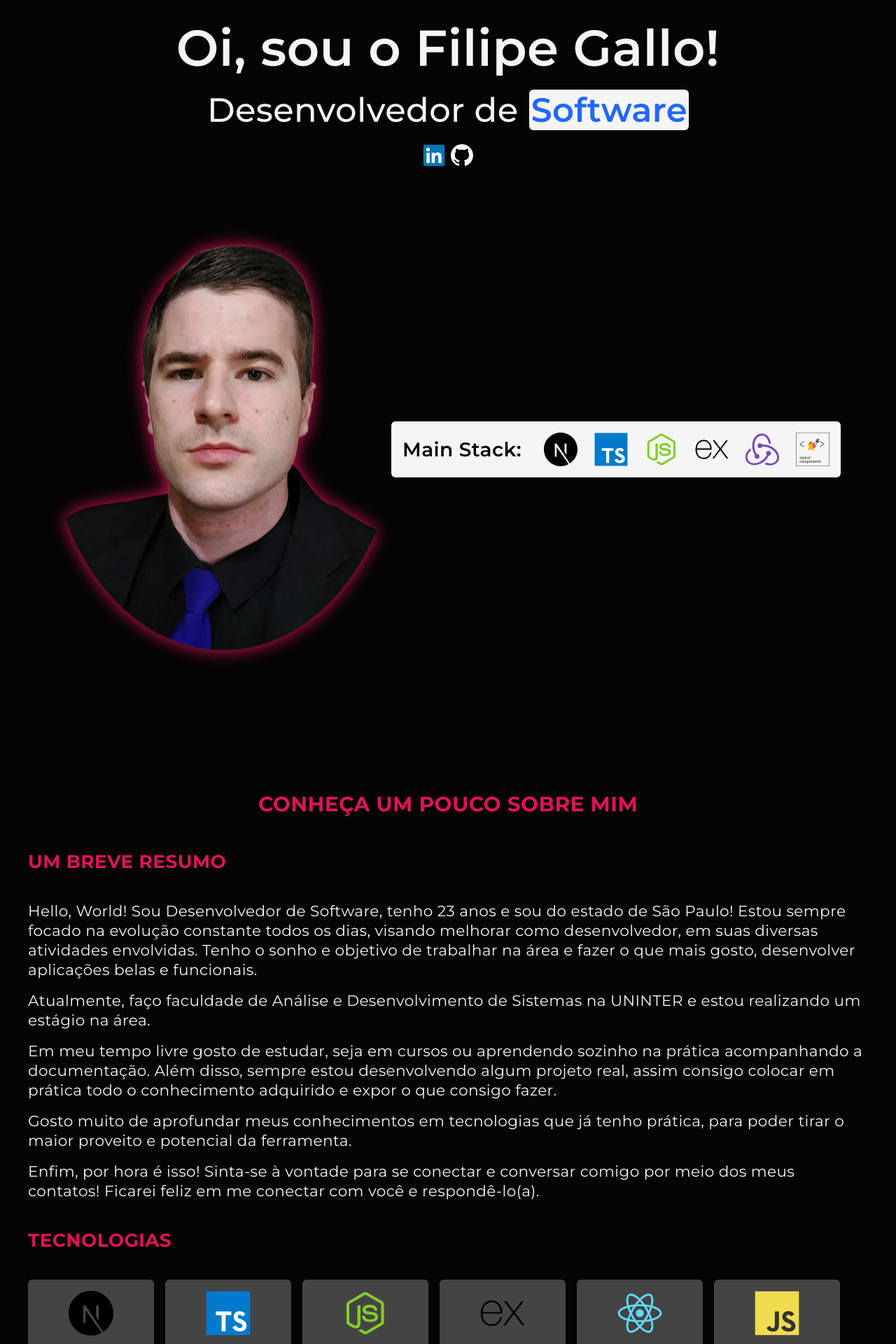
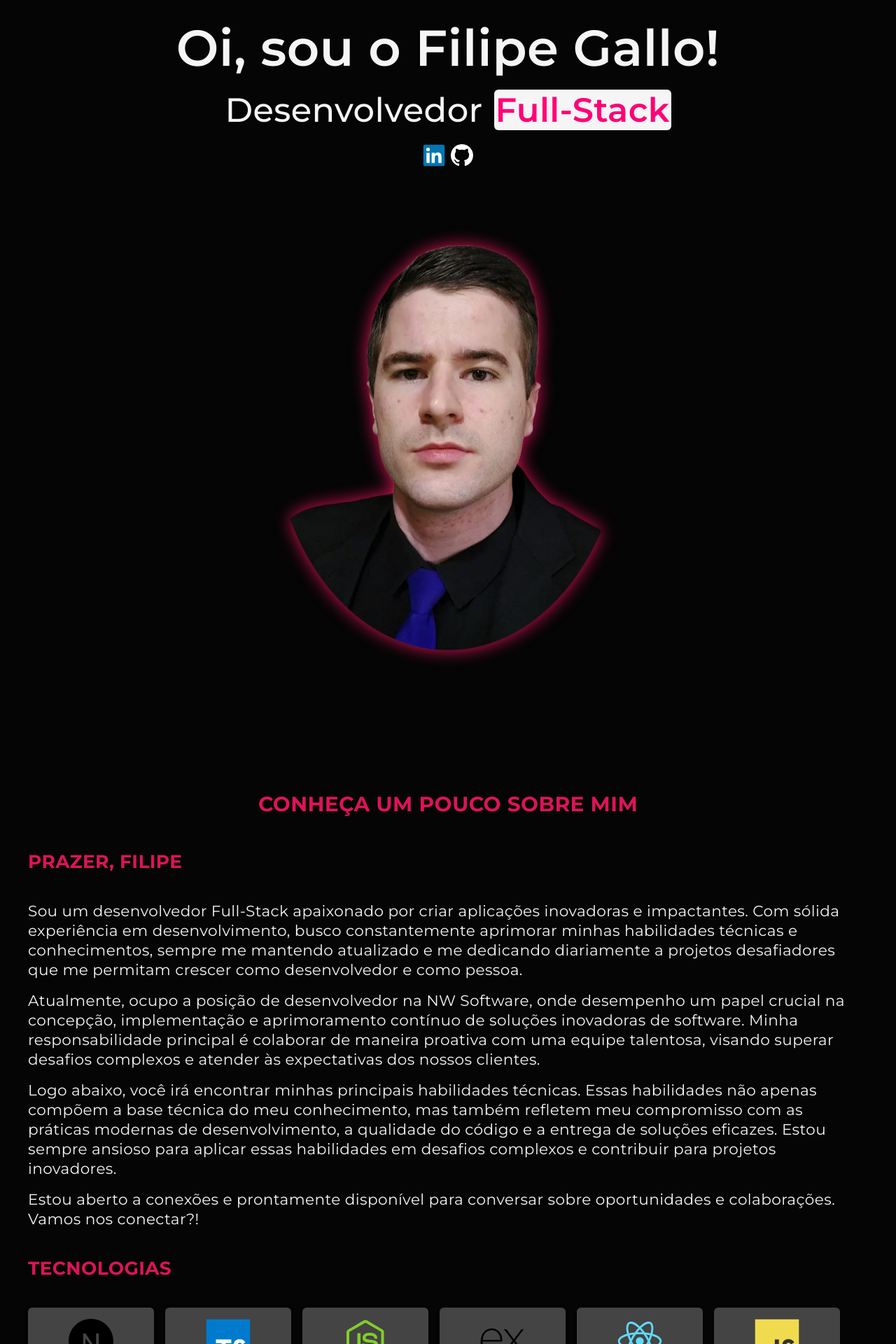
Before and after one commit to filipegallodev/portfolio-nextjs, a Next.js app: page / in a window 1280 px wide. Shown: the part 260-2180 px from the top of the page at 70% size. Built offline with nearby package versions, Linux system fonts and the light colour scheme.

Commit message:
update: nw about text and some content changes

```diff
--- a/src/app/contato/layout.tsx
+++ b/src/app/contato/layout.tsx
@@ -1,6 +1,6 @@
 export const metadata = {
   title: "Filipe Gallo | Contato",
-  description: "Entre em contato com o Desenvolvedor de Software Filipe Gallo.",
+  description: "Entre em contato com o Desenvolvedor Full-Stack Filipe Gallo.",
 };
 
 export default function ContactLayout({
--- a/src/app/layout.tsx
+++ b/src/app/layout.tsx
@@ -5,8 +5,8 @@ import { Providers } from "@/store/provider";
 import GlobalStyle from "@/styles/GlobalStyle";
 
 export const metadata = {
-  title: "Filipe Gallo | Desenvolvedor de Software",
-  description: "Site oficial do Desenvolvedor de Software Filipe Gallo.",
+  title: "Filipe Gallo | Desenvolvedor Full-Stack",
+  description: "Site oficial do Desenvolvedor Full-Stack Filipe Gallo.",
 };
 
 export default function RootLayout({
--- a/src/app/page.tsx
+++ b/src/app/page.tsx
@@ -27,16 +27,15 @@ export default function Home() {
           <Info>
             <MainTitle>Oi, sou o Filipe Gallo!</MainTitle>
             <Headline>
-              <span>Desenvolvedor de</span> <Strong>Software</Strong>
+              <span>Desenvolvedor</span> <Strong>Full-Stack</Strong>
             </Headline>
             <SocialMediaIcons />
           </Info>
           <ImageStyled src={FilipePhoto} alt="Foto de Filipe Gallo" />
-          <TechStack />
         </Container>
         <Section>
           <SectionTitle>Conheça um pouco sobre mim</SectionTitle>
-          <SubTitle>Um breve resumo</SubTitle>
+          <SubTitle>Prazer, Filipe</SubTitle>
           <AboutText />
           <SubTitle>Tecnologias</SubTitle>
           <TechnologiesContainer />
@@ -139,6 +138,6 @@ const Strong = styled.strong`
   background: var(--main-text-color);
   border-radius: 6px;
   padding: 0px 2px;
-  color: #2268ff;
+  color: #ff0077;
   font-weight: 600;
 `;
--- a/src/app/projetos/layout.tsx
+++ b/src/app/projetos/layout.tsx
@@ -1,6 +1,6 @@
 export const metadata = {
   title: "Filipe Gallo | Projetos",
-  description: "Projetos do Desenvolvedor de Software Filipe Gallo.",
+  description: "Projetos do Desenvolvedor Full-Stack Filipe Gallo.",
 };
 
 export default function ProjectsLayout({
--- a/src/app/sobre/layout.tsx
+++ b/src/app/sobre/layout.tsx
@@ -1,6 +1,6 @@
 export const metadata = {
   title: "Filipe Gallo | Sobre",
-  description: "Sobre o Desenvolvedor de Software Filipe Gallo.",
+  description: "Sobre o Desenvolvedor Full-Stack Filipe Gallo.",
 };
 
 export default function AboutLayout({
--- a/src/components/AboutText.tsx
+++ b/src/components/AboutText.tsx
@@ -5,30 +5,32 @@ const AboutText = () => {
   return (
     <>
       <Text>
-        Hello, World! Sou Desenvolvedor de Software, tenho 23 anos e sou do
-        estado de São Paulo! Estou sempre focado na evolução constante todos os
-        dias, visando melhorar como desenvolvedor, em suas diversas atividades
-        envolvidas. Tenho o sonho e objetivo de trabalhar na área e fazer o que
-        mais gosto, desenvolver aplicações belas e funcionais.
+        Sou um desenvolvedor Full-Stack apaixonado por criar aplicações
+        inovadoras e impactantes. Com sólida experiência em desenvolvimento,
+        busco constantemente aprimorar minhas habilidades técnicas e
+        conhecimentos, sempre me mantendo atualizado e me dedicando diariamente
+        a projetos desafiadores que me permitam crescer como desenvolvedor e
+        como pessoa.
       </Text>
       <Text>
-        Atualmente, faço faculdade de Análise e Desenvolvimento de Sistemas na
-        UNINTER e estou realizando um estágio na área.
+        Atualmente, ocupo a posição de desenvolvedor na NW Software, onde
+        desempenho um papel crucial na concepção, implementação e aprimoramento
+        contínuo de soluções inovadoras de software. Minha responsabilidade
+        principal é colaborar de maneira proativa com uma equipe talentosa,
+        visando superar desafios complexos e atender às expectativas dos nossos
+        clientes.
       </Text>
       <Text>
-        Em meu tempo livre gosto de estudar, seja em cursos ou aprendendo
-        sozinho na prática acompanhando a documentação. Além disso, sempre estou
-        desenvolvendo algum projeto real, assim consigo colocar em prática todo
-        o conhecimento adquirido e expor o que consigo fazer.
+        Logo abaixo, você irá encontrar minhas principais habilidades técnicas.
+        Essas habilidades não apenas compõem a base técnica do meu conhecimento,
+        mas também refletem meu compromisso com as práticas modernas de
+        desenvolvimento, a qualidade do código e a entrega de soluções eficazes.
+        Estou sempre ansioso para aplicar essas habilidades em desafios
+        complexos e contribuir para projetos inovadores.
       </Text>
       <Text>
-        Gosto muito de aprofundar meus conhecimentos em tecnologias que já tenho
-        prática, para poder tirar o maior proveito e potencial da ferramenta.
-      </Text>
-      <Text>
-        Enfim, por hora é isso! Sinta-se à vontade para se conectar e conversar
-        comigo por meio dos meus contatos! Ficarei feliz em me conectar com você
-        e respondê-lo{"(a)"}.
+        Estou aberto a conexões e prontamente disponível para conversar sobre
+        oportunidades e colaborações. Vamos nos conectar?!
       </Text>
     </>
   );
```
